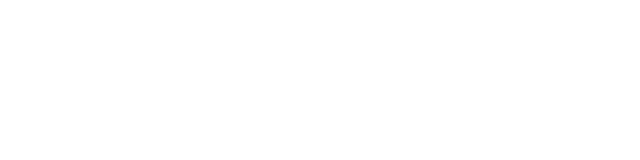
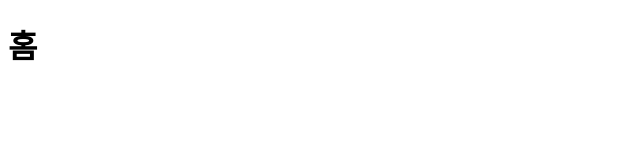
Before and after one commit to KongGeon/MarkUp, a Next.js app in the folder markup/: page / in a window 1280 px wide. Shown: the top 160 px of the page, without its empty margins (0-640 px from the left). Built offline with nearby package versions, Linux system fonts and the light colour scheme.

Commit message:
초기화

```diff
--- a/markup/app/page.js
+++ b/markup/app/page.js
@@ -4,7 +4,7 @@ import styles from './page.module.css'
 export default function Home() {
   return (
     <>
-
+      <h1>홈</h1>
     </>
   )
 }
```
